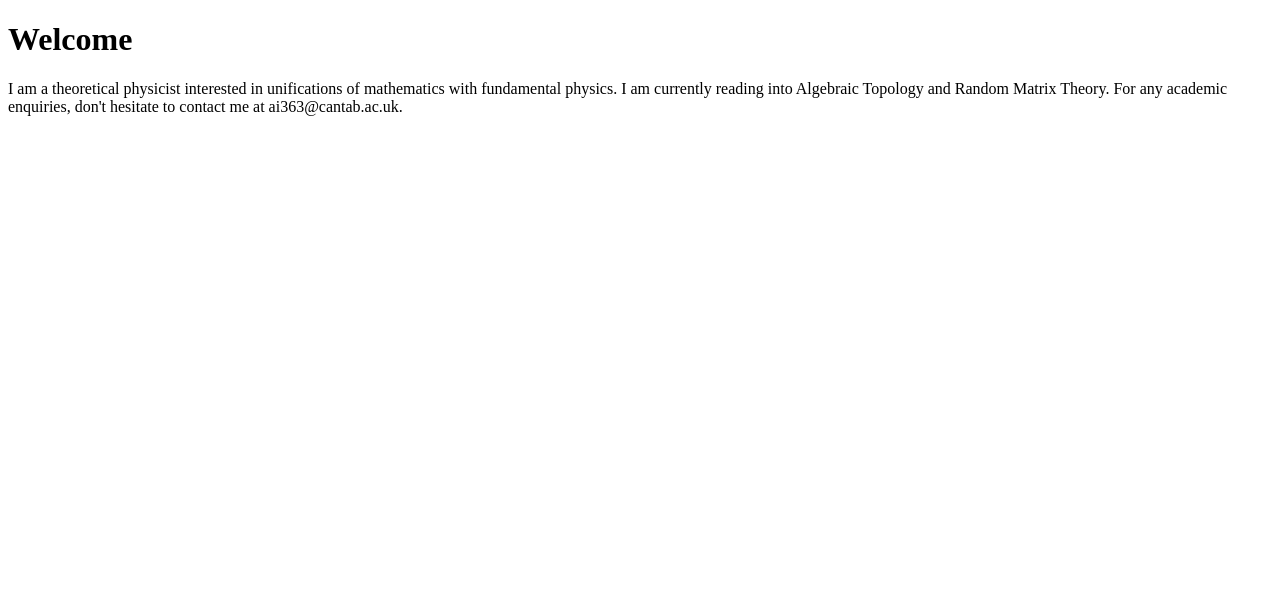
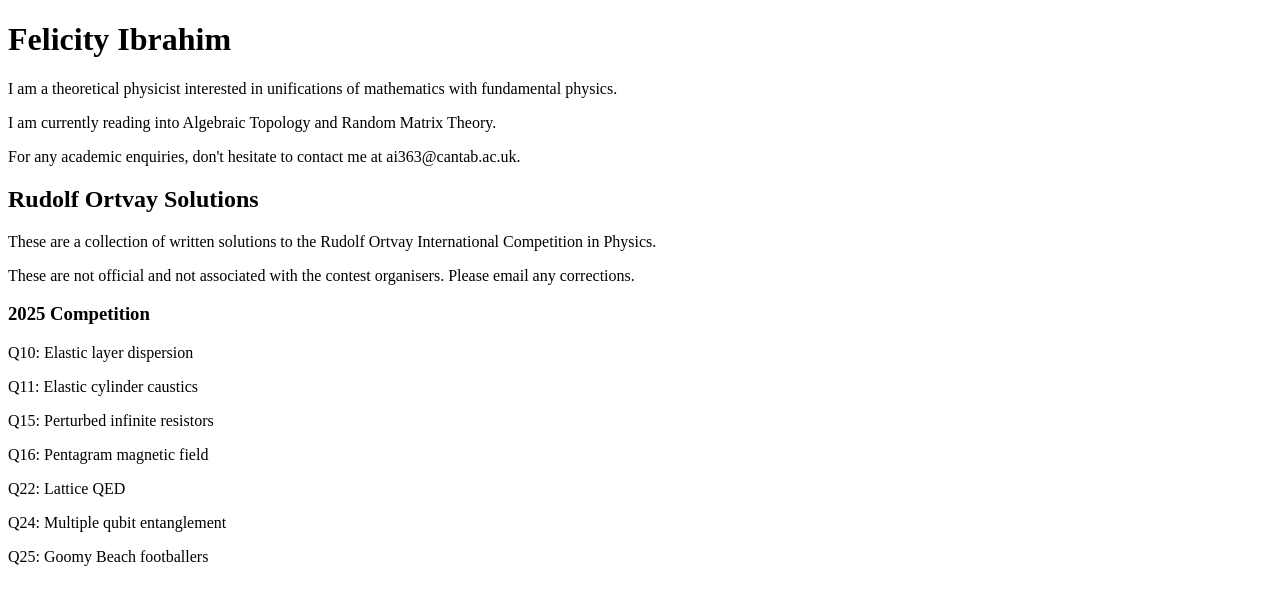
Before and after one commit to Star-Ruby/Star-Ruby.github.io, a plain HTML site: page index.html in a window 1280 px wide. Drawn offline with Linux system fonts and the light colour scheme.

Commit message:
Update index.html

```diff
--- a/index.html
+++ b/index.html
@@ -1,7 +1,20 @@
 <!DOCTYPE html>
 <html>
 <body>
-<h1>Welcome</h1>
-<p>I am a theoretical physicist interested in unifications of mathematics with fundamental physics. I am currently reading into Algebraic Topology and Random Matrix Theory. For any academic enquiries, don't hesitate to contact me at ai363@cantab.ac.uk.</p>
+<h1>Felicity Ibrahim</h1>
+<p>I am a theoretical physicist interested in unifications of mathematics with fundamental physics.</p>
+<p>I am currently reading into Algebraic Topology and Random Matrix Theory.</p>
+<p>For any academic enquiries, don't hesitate to contact me at ai363@cantab.ac.uk.</p>
+<h2>Rudolf Ortvay Solutions</h2>
+<p>These are a collection of written solutions to the  Rudolf Ortvay International Competition in Physics.</p>
+<p>These are not official and not associated with the contest organisers. Please email any corrections.</p>
+<h3>2025 Competition</h3>
+<p>Q10: Elastic layer dispersion</p>
+<p>Q11: Elastic cylinder caustics</p>
+<p>Q15: Perturbed infinite resistors</p>
+<p>Q16: Pentagram magnetic field</p>
+<p>Q22: Lattice QED</p>
+<p>Q24: Multiple qubit entanglement</p>
+<p>Q25: Goomy Beach footballers</p>
 </body>
 </html>
```
